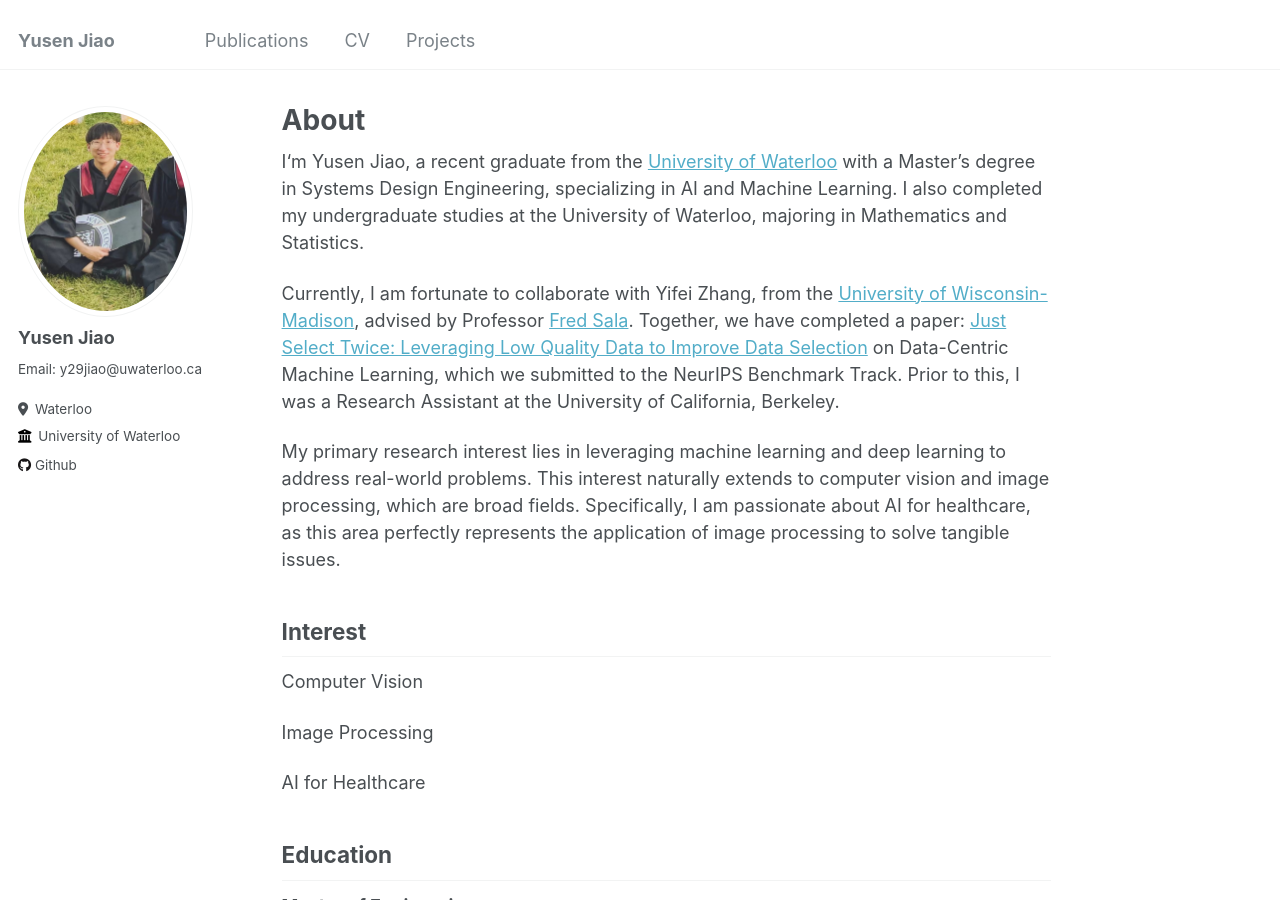
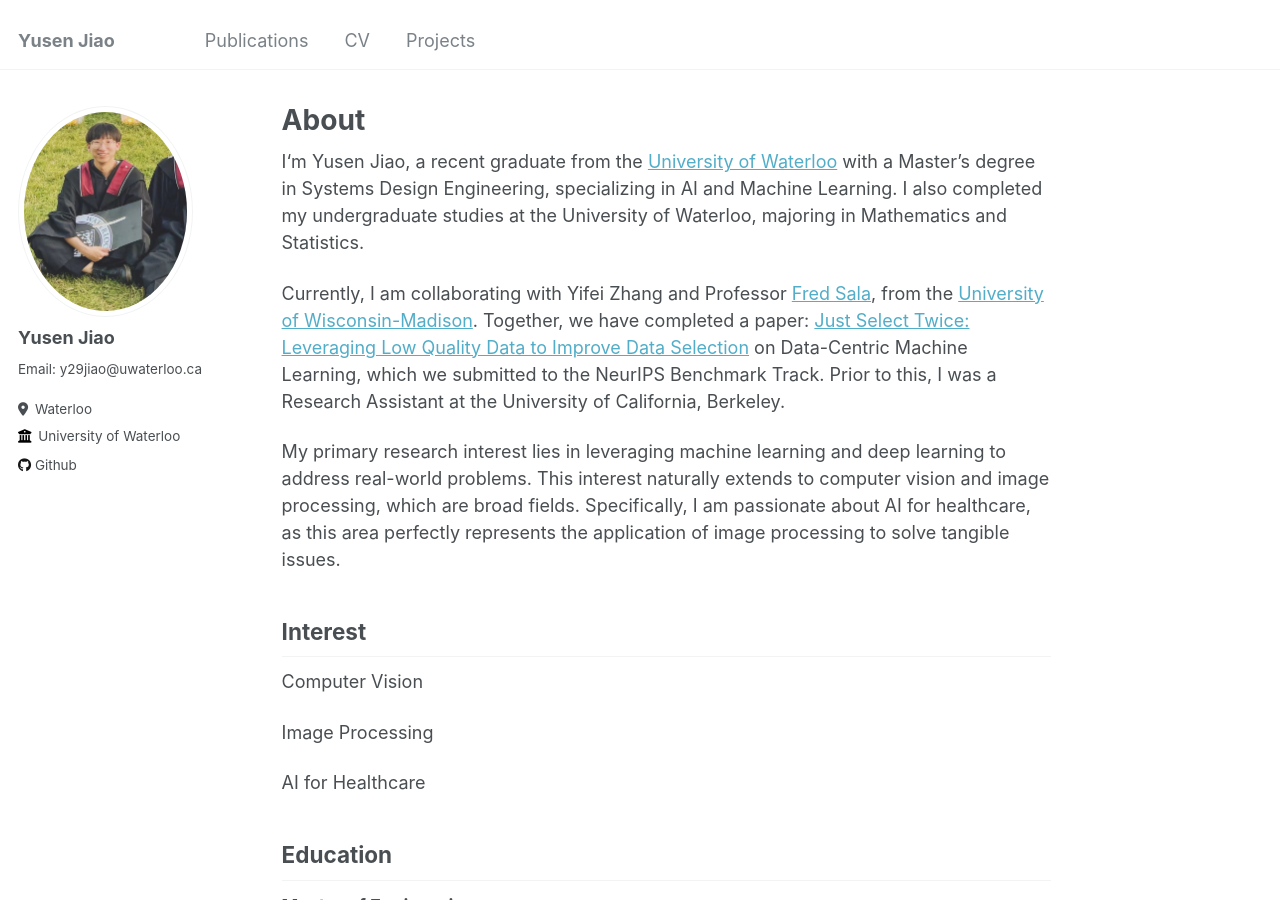
Before and after one commit to y29jiao/Yusen-Jiao.github.io, a Jekyll site: the page built from _pages/about.md, in a window 1280 px wide and 900 px high. Built offline with Jekyll 4.4.1, drawn with Linux system fonts in a browser that asks for light colours.

Commit message:
Update about.md

```diff
--- a/_pages/about.md
+++ b/_pages/about.md
@@ -10,7 +10,7 @@ redirect_from:
 
 I‘m Yusen Jiao, a recent graduate from the [University of Waterloo](https://uwaterloo.ca/) with a Master's degree in Systems Design Engineering, specializing in AI and Machine Learning. I also completed my undergraduate studies at the University of Waterloo, majoring in Mathematics and Statistics.
 
-Currently, I am fortunate to collaborate with Yifei Zhang, from the [University of Wisconsin-Madison](https://www.wisc.edu/), advised by Professor [Fred Sala](https://pages.cs.wisc.edu/~fredsala/). Together, we have completed a paper: [Just Select Twice: Leveraging Low Quality Data to Improve Data Selection](https://openreview.net/forum?id=jmHCvlqj2i) on Data-Centric Machine Learning, which we submitted to the NeurIPS Benchmark Track. Prior to this, I was a Research Assistant at the University of California, Berkeley.
+Currently, I am collaborating with Yifei Zhang and Professor [Fred Sala](https://pages.cs.wisc.edu/~fredsala/), from the [University of Wisconsin-Madison](https://www.wisc.edu/). Together, we have completed a paper: [Just Select Twice: Leveraging Low Quality Data to Improve Data Selection](https://openreview.net/forum?id=jmHCvlqj2i) on Data-Centric Machine Learning, which we submitted to the NeurIPS Benchmark Track. Prior to this, I was a Research Assistant at the University of California, Berkeley.
 
 My primary research interest lies in leveraging machine learning and deep learning to address real-world problems. This interest naturally extends to computer vision and image processing, which are broad fields. Specifically, I am passionate about AI for healthcare, as this area perfectly represents the application of image processing to solve tangible issues.
 
```
